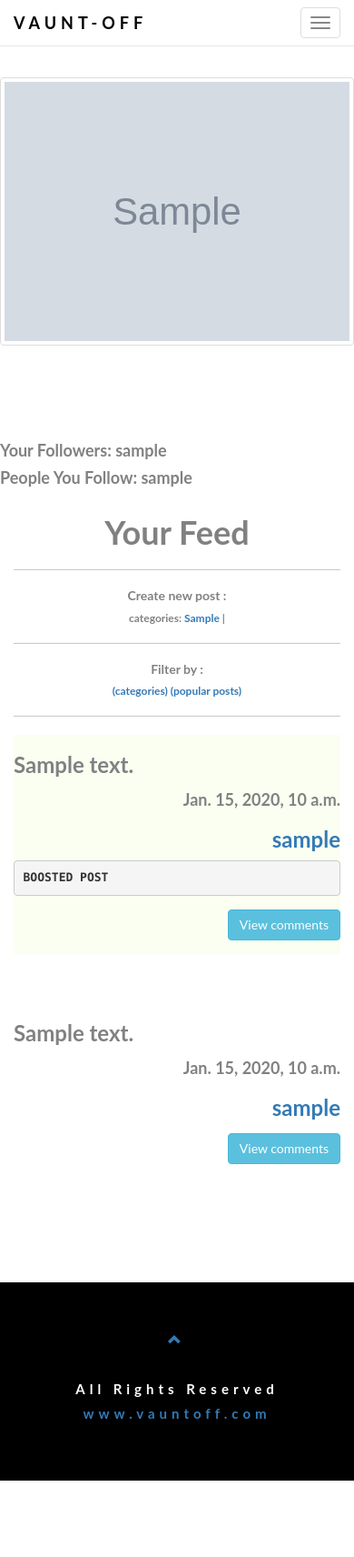
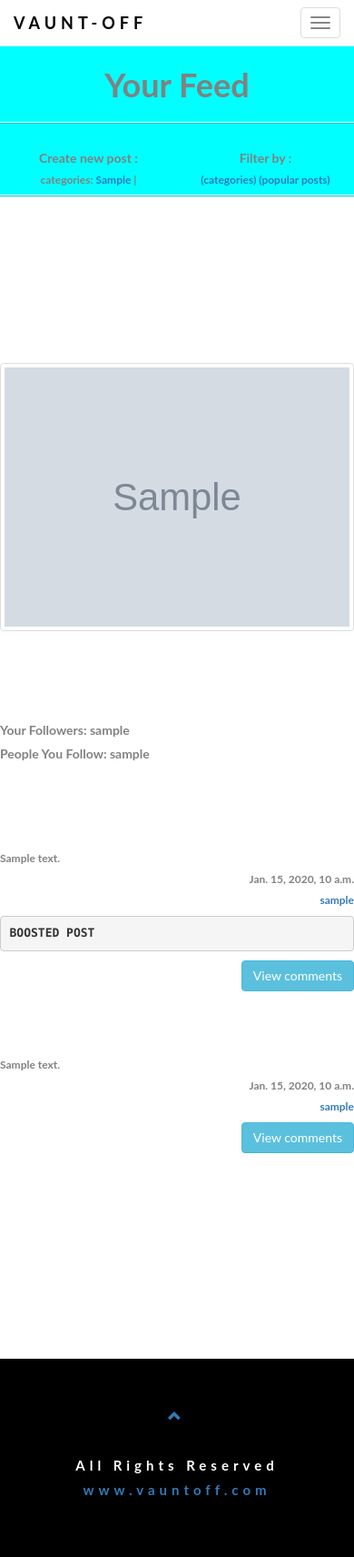
Before and after one commit to Smithmayowa20/heroku_testing, a Django app: page /home/ in a window 390 px wide. Shown: the whole page at 91% size. Before the commit the page ends 1628 px from the top, so only its background shows below. Run offline with Django 3.2, Linux system fonts and the light colour scheme; a user stored in the database is signed in; tables that the repository leaves empty hold one stand-in row (values such as "Sample post"); grey boxes marked "Sample" are stand-in pictures; some libraries are stand-ins or nearby versions.

Commit message:
styling changes

```diff
--- a/services/static/services/css/landing_page.css
+++ b/services/static/services/css/landing_page.css
@@ -1,11 +1,6 @@
 
 
-.jumbotron { background-color: rgb(255,255,255,0.1) !important;
-			}
 
-
-.post-content { background-color: rgb(200,255,124,0.1) !important;
-			}
 
 nav { background-color: rgb(255,255,255,1) !important;
 }
@@ -56,11 +51,9 @@ body {
       font: 400 15px Lato, sans-serif;
       line-height: 1.8;
       color: #818181;
+	  background-color: #ffffff;
   }
 
-
-.post-content { background-color: rgb(200,255,124,0.1);
-			}
 
 			body, html {
   width: 100%;
--- a/services/templates/services/base.html
+++ b/services/templates/services/base.html
@@ -16,10 +16,7 @@
 		<link href="{% static "services/vendor/font-awesome/css/font-awesome.min.css" %}" rel="stylesheet" type="text/css">
 		<link href="{% static "services/css/landing_page.css" %}" rel="stylesheet">
 	<style>
-	.jumbotron { background-color: rgb(255,255,255,0.1) !important;
-			}
-	.post-content { background-color: rgb(200,255,124,0.1) !important;
-			}
+
 		</style>
     </head>
 
@@ -43,7 +40,7 @@
 							<a href="{% url 'auth_logout' %}"><span class="glyphicon glyphicon-log-in"></span> LOGOUT </a>
 						</li>
 						<li>
-							<a href="{% url 'profile_page2' user=request.user.username %}">{{ request.user.username|upper }}</a>
+							<a href="{% url 'profile_page2' user=request.user.username %}"><span class="glyphicon glyphicon-user"></span>{{ request.user.username|upper }}</a>
 						</li>
 					{% else %}
 						<li>
@@ -61,22 +58,22 @@
 
 	{% block header %} {% endblock header %}
 
-						<div class="jumbotron">
+						<div class="">
 							<div class="row">
 								<div class="col-md-12 col-xs-12"></div>
-								<div class="col-md-2 col-xs-12">
+								<div class="col-md-3 col-xs-12">
 									<aside>
 										{% block aside %} {% if user.is_authenticated %} {% endif %} {% endblock aside %}
 									</aside>
 								</div>
-								<div class="col-md-8 col-xs-12">
+								<div class="col-md-6 col-xs-12">
 									<article >
-										<div class="container">
+										<div class="">
 										{% block content %} {% endblock content %}
 										</div>
 									</article>
 								</div>
-								<div class="col-md-2 col-xs-12">
+								<div class="col-md-3 col-xs-12">
 									<aside>
 										{% block aside2 %} {% endblock aside2 %}
 									</aside>
--- a/services/templates/services/user_feed.html
+++ b/services/templates/services/user_feed.html
@@ -1,29 +1,36 @@
 {% extends 'services/base.html' %}
        {% block title %} {{block.super}} {% endblock title %}
-	   {% block header %} {% endblock header %}
 	   {% block aside %}
+	   <br>
+	   <br>
+	   <br>
+	   <br>
 	   <br>
 	   <br>
 	   {% if profile.picture %}
 	   <p><img src="{{ profile.picture.url }}" alt="{{ profile.picture.name }}" class="img-thumbnail" width="450" height="450"></p>
 	   {% else %}
-	   <p><img src="" alt="Click-To-Upload-Your-Picture" class="img-thumbnail" width="900" height="900"></p>
+	   <p><img src="https://sorry.com" alt="Click-To-Upload-Your-Picture" class="img-thumbnail" width="450" height="450"></p>
 	   {% endif %}
 	   <br>
 	   <br/>
 	   <br/>
-	   <h4>Your Followers:
-	   {% for i in user_follower %} {{i}} {% endfor %}</h4>
-	   <h4>People You Follow:
-	   {% for i in user_following %} {{i}} {% endfor %}</h4>
+	   <h5>Your Followers:
+	   {% for i in user_follower %} {{i}} {% endfor %}</h5>
+	   <h5>People You Follow:
+	   {% for i in user_following %} {{i}} {% endfor %}</h5>
 	   {% endblock aside %}
-	   {% block content %}
+	   {% block header %}
+	   <br>
 	<div class="text-center ">
+		<div style="background-color:aqua;">
+		 <br>
 		<h1>
 
 			Your Feed
 			<hr class="intro-divider"/>
 		</h1>
+			<div class="col-md-6 col-xs-6" style="background-color:aqua;">
 			<h5>
 				Create new post :
 				<h6>
@@ -32,8 +39,8 @@
 				{% endfor %}
 				</h6>
 			</h5>
-
-			<hr class="intro-divider"/>
+			</div>
+			<div class="col-md-6 col-xs-6" style="background-color:aqua;">
 			<h5>
 				Filter by :
 				<h6>
@@ -41,17 +48,22 @@
 					<a href="">(popular posts)</a>
 				</h6>
 			</h5>
-
+			</div>
 			<hr class="intro-divider"/>
-
+		</div>
 	</div>
+	{% endblock header %}
+	{% block content %}
+	 <br>
+	   <br>
+	   <br>
 	 {% if promoted_post %}
 	   {% for i in promoted_post %}
-	   <div class="post-content">
+	   <div class="">
 	   <div class="row">
-	   <div class="col-md-12 col-xs-12"><p><h3>{{ i.text }}</h3></p>
-	   <h4><div class="text-right">{{i.published_date}}</div></h4>
-	   <a href="{% url 'profile_page2' user=i.user %}"><h3><div class="text-right"> {{i.user}}</div></h3></a>
+	   <div class="col-md-12 col-xs-12"><p><h6>{{ i.text }}</h6></p>
+	   <h6><div class="text-right">{{i.published_date}}</div></h6>
+	   <a href="{% url 'profile_page2' user=i.user %}"><h6><div class="text-right"> {{i.user}}</div></h6></a>
 	   <pre>BOOSTED POST</pre>
 	   <a href="{% url 'post_detail' pk=i.pk %}"><p class="text-right"><span class="btn btn-info">View comments</span></p></a></div>
 	   </div></div><br/><br/>
@@ -59,14 +71,20 @@
 	 {% endif %}
     {% if post %}
 	   {% for i in post %}
-	   <div>
+	   <div class="">
 	   <div class="row">
-	   <div class="col-md-12 col-xs-12"><p><h3>{{ i.text }}</h3></p>
-	   <h4><div class="text-right">{{i.published_date}}</div></h4>
-	   <a href="{% url 'profile_page2' user=i.user %}"> <h3><div class="text-right"> {{i.user}}</div></h3></a>
+	   <div class="col-md-12 col-xs-12"><p><h6>{{ i.text }}</h6></p>
+	   <h6><div class="text-right">{{i.published_date}}</div></h6>
+	   <a href="{% url 'profile_page2' user=i.user %}"> <h6><div class="text-right"> {{i.user}}</div></h6></a>
 	   <a href="{% url 'post_detail' pk=i.pk %}"><p class="text-right"><span class="btn btn-info">View comments</span></p></a></div>
 	   </div></div><br/><br/>
 	   {% endfor %}
 	{% endif %}
 	   {% endblock content %}
-	   {% block aside2 %} {% endblock aside2 %}
+	   {% block aside2 %}
+		<br>
+	   <br>
+	   <br><br>
+	   <br>
+	   <br>
+	   {% endblock aside2 %}
--- a/services/views.py
+++ b/services/views.py
@@ -47,13 +47,16 @@ def profile_page(request,user=None):
 				user1 = User.objects.get(username=user)
 				profile = User_Profile.objects.get(user=user1)
 				image = get_picture(profile)
+				post = Post.objects.filter(user=user1)
 			except:
 				profile = profile = User_Profile.objects.get(user=user)
 				image = get_picture(profile)
+				post = Post.objects.filter(user=user)
 		else:
 			profile = User_Profile.objects.get(user=request.user)
 			image = get_picture(profile)
-		return (render(request,'services/profile_page.html',{'profile':profile,'image':image}))
+			post = Post.objects.filter(user=request.user)
+		return (render(request,'services/profile_page.html',{'profile':profile,'image':image,'post':post}))
 	except:
 		if (user) and (user==request.user.username):
 			return redirect('edit_profile_page')
```
Also changed, not shown: services/templates/services/profile_page.html (+26 -2 lines).
